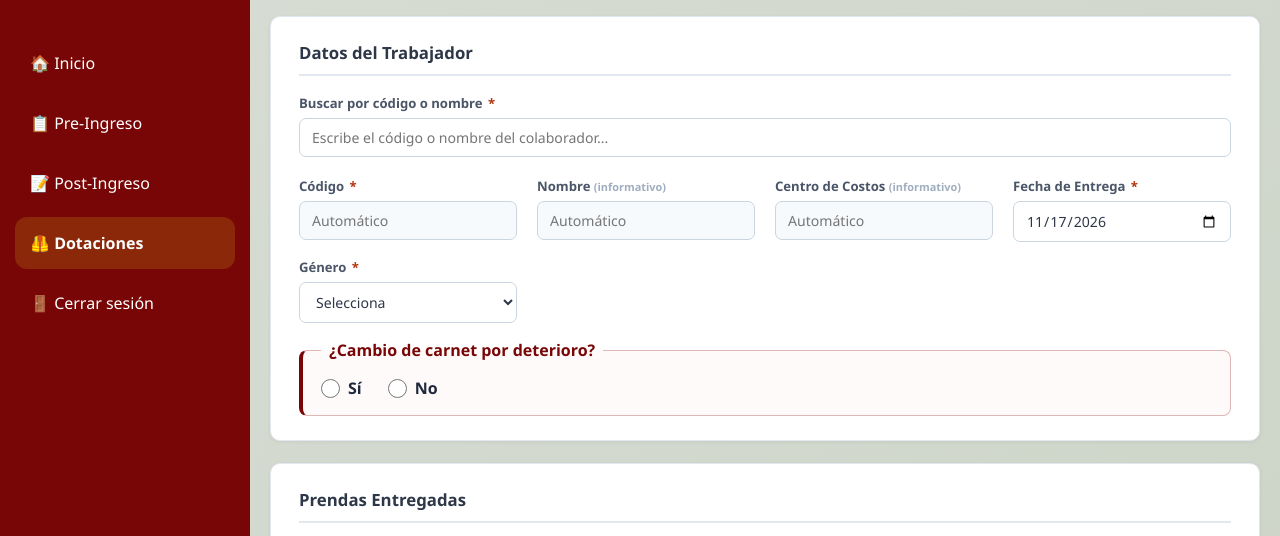
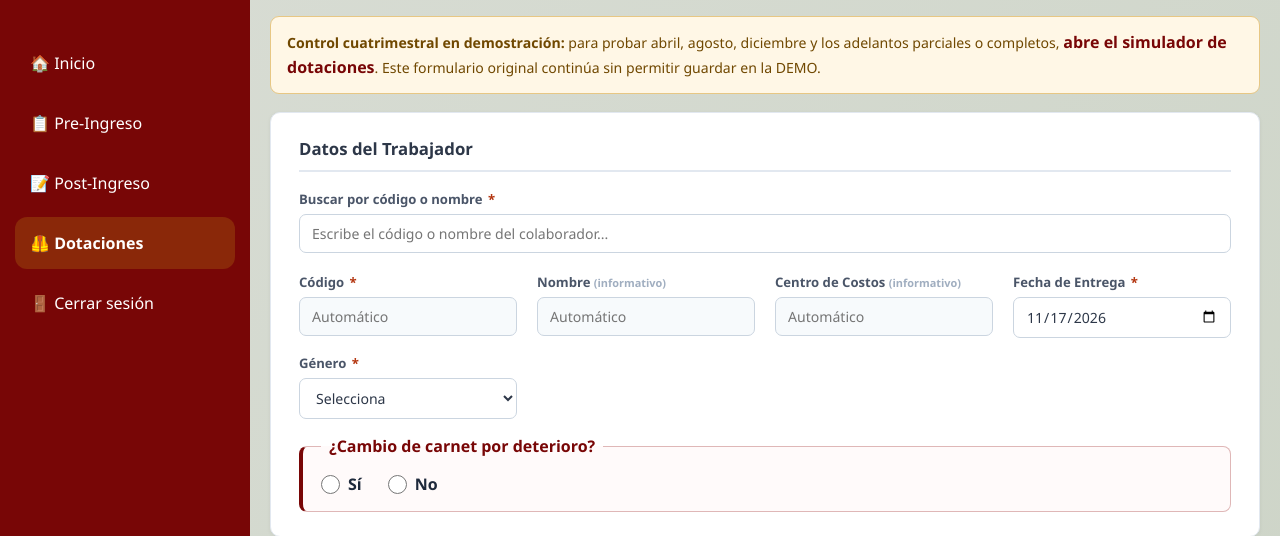
Before and after one commit to Sebastian1047/Gestion-humana, a PHP site: page /View/NuevaDotacion.php in a window 1280 px wide. Shown: the part 118-654 px from the top of the page. Run offline with PHP 8.4, Linux system fonts and the light colour scheme; the visitor is signed in with stand-in values (Sample User, id 1).

Commit message:
feat(demo): acceso visible desde Nueva Dotación al simulador

```diff
--- a/View/NuevaDotacion.php
+++ b/View/NuevaDotacion.php
@@ -46,6 +46,11 @@ $pagina_actual = basename($_SERVER['PHP_SELF']);
                     <h2>Nueva Dotación</h2>
                 </div>
 
+                <div style="background:#fff7e6;border:1px solid #e7c784;border-radius:9px;padding:13px 16px;margin:0 0 18px;color:#704800;font-size:0.88rem;line-height:1.55;">
+                    <strong>Control cuatrimestral en demostración:</strong> para probar abril, agosto, diciembre y los adelantos parciales o completos,
+                    <a href="ControlCuatrimestral.php" style="color:#780606;font-weight:700;">abre el simulador de dotaciones</a>.
+                    Este formulario original continúa sin permitir guardar en la DEMO.
+                </div>
                 <!-- Mensaje resultado -->
                 <div id="mensaje-resultado" class="mensaje-oculto"></div>
 
```
